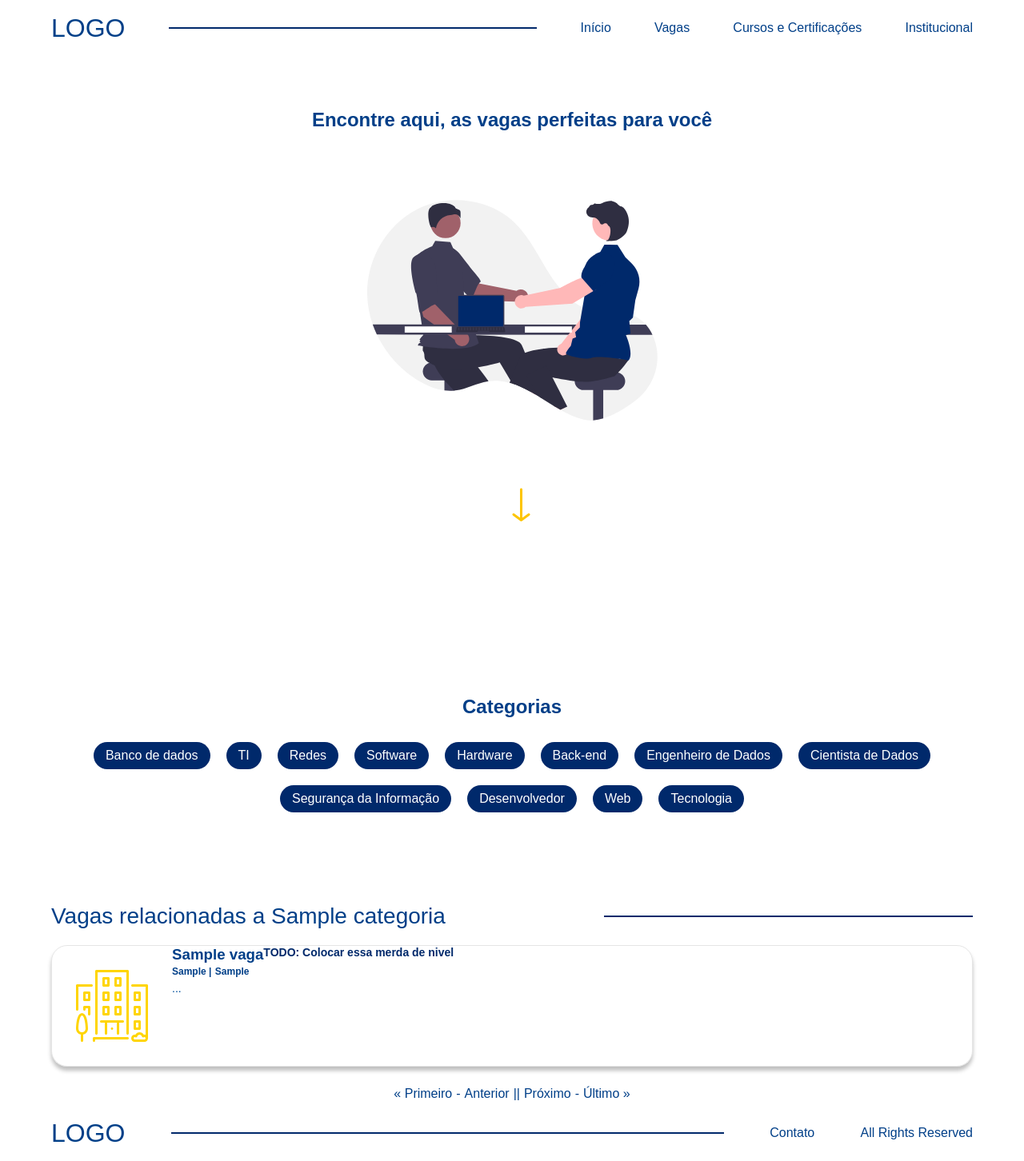
After one commit to henriqFerreira/API-FATEC-1-SEM, a Python web app: template templates/categoria.html in a window 1280 px wide. The commit adds this page. Shown: the whole page at 80% size. Run offline with Jinja, Linux system fonts and the light colour scheme; the template is opened without the code that fills it: most values are stand-ins (such as "Sample title", 1, 10 or a date in 2020); some web fonts are replaced.

Commit message:
:sparkles: feat: Criação da página por categorias

```diff
--- a/static/css/vagas.css
+++ b/static/css/vagas.css
@@ -40,6 +40,9 @@ html { scroll-behavior: smooth; }
 
 .categorias { height: 20vh; margin-bottom: 100px; }
 	.categorias h2 { text-align: center; color: var(--dark-blue); }
+	.categorias a {
+		color: white;
+	}
 	.categorias-list {
 		display: flex;
 		justify-content: center;
--- /dev/null
+++ b/templates/categoria.html
@@ -0,0 +1,108 @@
+{% extends 'base.html' %}
+
+{% block style %}
+	<link rel="stylesheet" href="../static/css/vagas.css">
+	<link rel="stylesheet" href="../static/css/paginacao.css">
+{% endblock %}
+
+{% block title %} Vagas | Joblog {% endblock %}
+
+{% block content %}
+	<div class="alinhamento">
+		<section id="section-1">
+			<h2>Encontre aqui, as vagas perfeitas para você</h2>
+			<div class="svg">
+				<img src="../static/images/SVG-Vagas.svg" alt="Mulher segurando um certificado">
+			</div>
+			<span class="seta">
+				<a href="#section-2">
+					<img src="../static/images/Seta-Baixo.svg" alt="Seta para baixo">
+				</a>
+			</span>
+		</section>
+		<section class="categorias">
+			<h2>Categorias</h2>
+			<ul class="categorias-list">
+				<li class="list-item"><a href="/vagas/banco-de-dados">Banco de dados</a></li>
+				<li class="list-item"><a href="/vagas/ti">TI</a></li>
+				<li class="list-item"><a href="/vagas/redes">Redes</a></li>
+				<li class="list-item"><a href="/vagas/software">Software</a></li>
+				<li class="list-item"><a href="/vagas/hardware">Hardware</a></li>
+				<li class="list-item"><a href="/vagas/back-end">Back-end</a></li>
+				<li class="list-item"><a href="/vagas/engenheiro-de-dados">Engenheiro de Dados</a></li>
+				<li class="list-item"><a href="/vagas/cientista-de-dados">Cientista de Dados</a></li>
+				<li class="list-item"><a href="/vagas/segurança-da-informação">Segurança da Informação</a></li>
+				<li class="list-item"><a href="/vagas/desenvolvedor">Desenvolvedor</a></li>
+				<li class="list-item"><a href="/vagas/web">Web</a></li>
+				<li class="list-item"><a href="/vagas/tecnologia">Tecnologia</a></li>
+			</ul>
+		</section>
+		<div id="section-2">
+			<ul class="navbar-list">
+				<li class="titulo">Vagas relacionadas a {{ categoria }}</li>
+				<li id="navbar-bar" style="width: 40%;"></li>
+			</ul>
+			<div id="content-1">
+				{% for vaga in data %}
+					<div class="vaga">
+						<img src="../static/images/icone.svg">
+						<div class="vaga-content1" id="{{ vaga['vaga_id'] }}">
+							<h3>
+								<a>{{ vaga['vaga_titulo'] }}</a>
+								<span class="nivel">TODO: Colocar essa merda  de nivel</span>
+							</h3>
+							<span class="empresa">{{ vaga['vaga_empresa'] }} |</span>
+							<span class="local">{{ vaga['vaga_localizacao'] }}</span>
+							<p class="descricao">{{ vaga['vaga_descricao'][20:300].replace("?", "") }}...</p>
+						</div>
+					</div>
+				{% endfor %}
+				<div class="paginacao">
+					<a href="?page=1">&laquo; Primeiro </a>
+					<p> - </p>
+					<a onclick="previous()"> Anterior </a>
+					<p> || </p>
+					<a onclick="next()"> Próximo </a>
+					<p> - </p>
+					<a href="?page={{ obj.paginator.num_pages }}"> Último &raquo;</a>
+				</div>
+			</div>
+		</div>
+	</div>
+{% endblock %}
+
+{% block js %}
+    <script>
+        function next() {
+            const url = window.location.search
+            const urlParam = new URLSearchParams(url)
+            var maxPage = parseInt('{{ obj.paginator.num_pages }}')
+            var page = urlParam.get('page')
+            var categoria = "{{ categoria }}"
+
+            if (!url) {
+                window.location.href = "/vagas/"+categoria+"?page=2"
+            } else if (page > maxPage) {
+                console.log("Não há mais paginas")
+                page = page
+            } else {
+                page = parseInt(page) + 1
+                window.location.href = "/vagas/"+categoria+"?page="+page
+            }
+        }
+        function previous() {
+            const url = window.location.search
+            const urlParam = new URLSearchParams(url)
+            var maxPage = parseInt('{{ obj.paginator.num_pages }}')
+            var page = urlParam.get('page')
+            console.log(typeof(maxPage))
+
+            if (page <= 1) {
+                console.log("Não há mais paginas")
+            } else {
+                page = parseInt(page) - 1
+                window.location.href = "/vagas?page="+page
+            }
+        }
+    </script>
+{% endblock %}
```
Also changed, not shown: app.py (+22 -1 lines), templates/cursos.html (+44 -2 lines), templates/vagas.html (+12 -19 lines).
